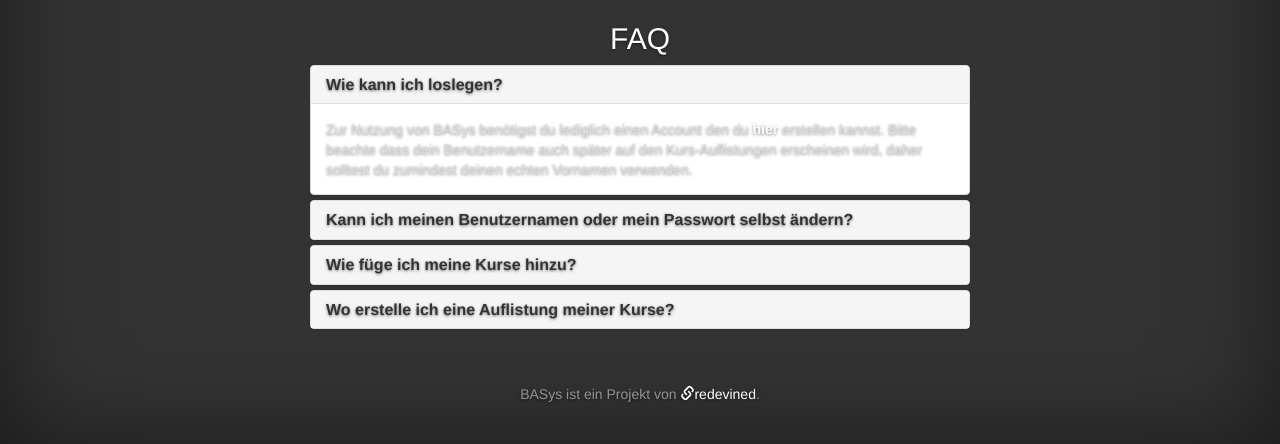
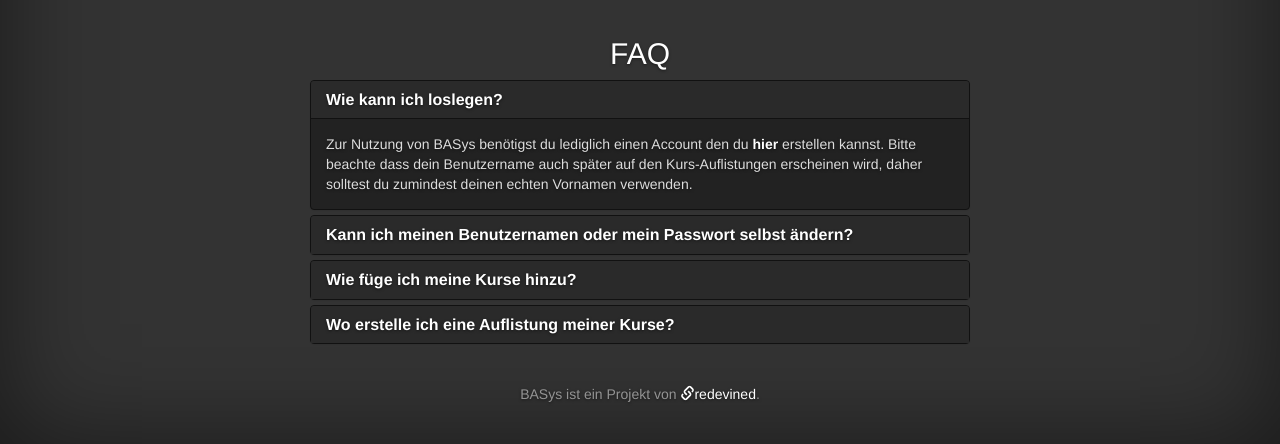
Before and after one commit to redevined/brenner-assistant-system, a Python web app: template templates/about.html in a window 1280 px wide. Shown: the part 356-800 px from the top of the page. Run offline with Jinja, Linux system fonts and the light colour scheme; the template is opened without the code that fills it, so the values that code supplies are empty; some libraries are stand-ins or nearby versions.

Commit message:
Adjusted FAQ css

```diff
--- a/static/css/home.css
+++ b/static/css/home.css
@@ -6,3 +6,24 @@
   padding: 10px 20px;
   font-weight: bold;
 }
+
+.panel {
+	background-color: #222;
+}
+
+.panel-default {
+	border-color: #111;
+}
+
+.panel-default > .panel-heading {
+	background-color: #2a2a2a;
+}
+
+.panel-default > .panel-heading + .panel-collapse > .panel-body {
+	border-top-color: #111;
+}
+
+.panel-heading a, .panel-heading a:hover, .panel-heading a:focus {
+	color: #fff;
+	text-decoration: none;
+}
--- a/templates/about.html
+++ b/templates/about.html
@@ -24,6 +24,7 @@
 		Solltest du irgendwelche Bugs oder Logikfehler finden, sende bitte eine Fehlerbeschreibung an <a href="mailto:{{ app.Urls.mail }}">{{ app.Urls.mail }}</a>.
 		Eventuelle Verbesserungsvorschläge sind ebenfalls willkommen.
 	</p>
+	<br />
 
 	<h2>FAQ</h2>
 	<div class="panel-group" id="accordion" role="tablist" aria-multiselectable="true">
```
